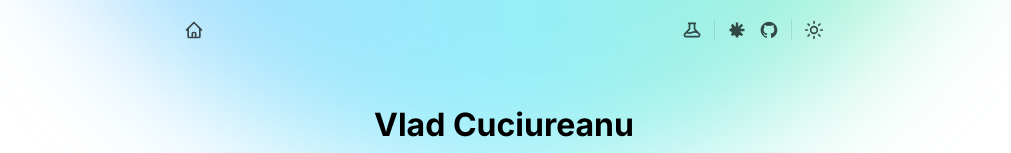
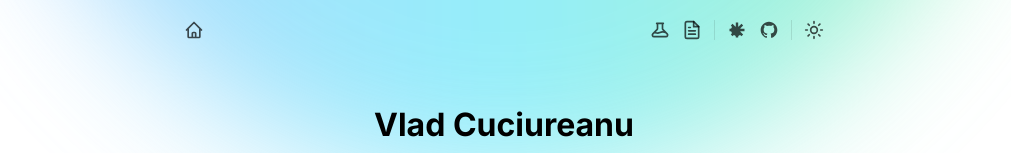
Before and after one commit to VladCuciureanu/Portfolio, a Next.js app: page / in a window 1280 px wide. Shown: the top 153 px of the page, without its empty margins (136-1147 px from the left). Built offline with nearby package versions, Linux system fonts and the light colour scheme.

Commit message:
feat: Resume shortcut in navbar

```diff
--- /dev/null
+++ b/src/assets/graphics/DocumentIcon.tsx
@@ -0,0 +1,22 @@
+import { ComponentProps } from "react";
+
+export default function DocumentIcon(props: ComponentProps<"svg">) {
+  return (
+    <svg
+      xmlns="http://www.w3.org/2000/svg"
+      viewBox="0 0 24 24"
+      fill="none"
+      stroke="currentColor"
+      strokeWidth="2"
+      strokeLinecap="round"
+      strokeLinejoin="round"
+      {...props}
+    >
+      <path d="M14 2H6a2 2 0 0 0-2 2v16a2 2 0 0 0 2 2h12a2 2 0 0 0 2-2V8z"></path>
+      <polyline points="14 2 14 8 20 8"></polyline>
+      <line x1="16" y1="13" x2="8" y2="13"></line>
+      <line x1="16" y1="17" x2="8" y2="17"></line>
+      <polyline points="10 9 9 9 8 9"></polyline>
+    </svg>
+  );
+}
--- a/src/features/Shared/Header/index.tsx
+++ b/src/features/Shared/Header/index.tsx
@@ -8,6 +8,7 @@ import FlaskIcon from "@/assets/graphics/FlaskIcon";
 import GitHubIcon from "@/assets/graphics/GitHubIcon";
 import FaithSoftwareIcon from "@/assets/graphics/FaithSoftwareIcon";
 import ThemeSwitcher from "./ThemeSwitcher";
+import DocumentIcon from "@/assets/graphics/DocumentIcon";
 
 export default function Header() {
   const [shouldBlur, setShouldBlur] = useState(false);
@@ -38,6 +39,9 @@ export default function Header() {
           <Link href="/projects">
             <FlaskIcon />
           </Link>
+          <Link href="/resume">
+            <DocumentIcon />
+          </Link>
           <div />
           <Link href="https://faith.software">
             <FaithSoftwareIcon />
```
